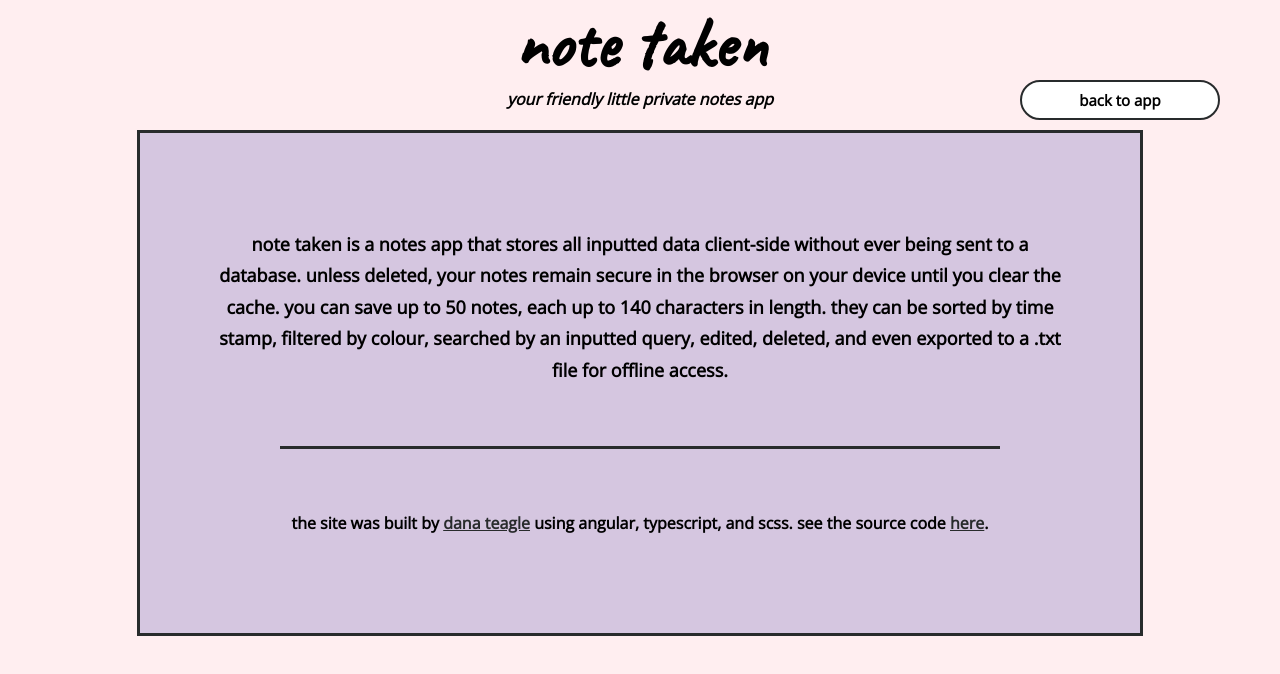
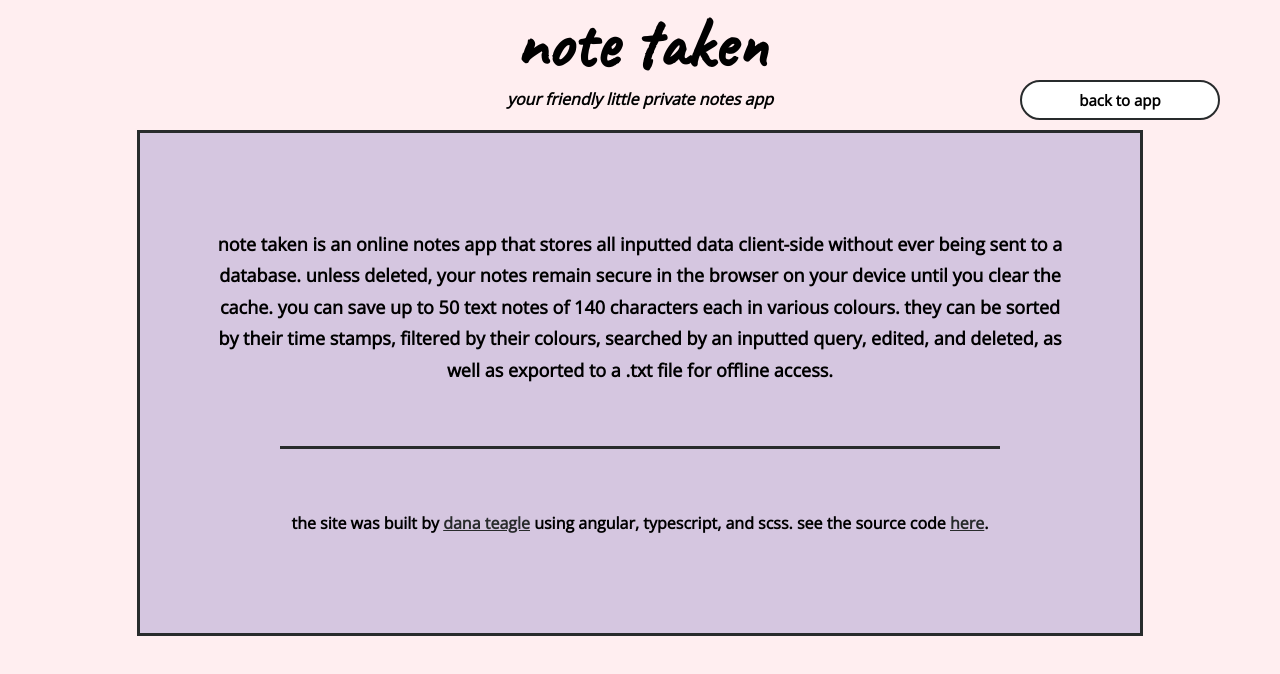
Before and after one commit to torontopubliclibra/note-taken, an Angular app: page / in a window 1280 px wide. Both pictures are taken after a click on the button "about". Shown: the top 674 px of the page. Built offline with nearby package versions, Linux system fonts and the light colour scheme.

Commit message:
feat: updated footer text and added formatInput function

```diff
--- a/src/app/app.component.html
+++ b/src/app/app.component.html
@@ -45,7 +45,7 @@
       </div>
 
       <!-- notepad text area -->
-      <textarea [(ngModel)]="inputtedText" maxlength="140" wrap="hard" placeholder={{placeholder}} (keydown.enter)="saveNote($event)"></textarea>
+      <textarea [(ngModel)]="inputtedText" (ngModelChange)="formatInput()" maxlength="140" wrap="hard" placeholder={{placeholder}} (keydown.enter)="saveNote($event)"></textarea>
 
       <!-- notepad save and clear buttons -->
       <div class="notepad-buttons">
@@ -166,7 +166,7 @@
   <!-- footer section -->
   <footer class="{{view !== 'info' ? 'disabled' : ''}}">
     <p>
-      Note Taken is a notes app that stores all inputted data client-side without ever being sent to a database. Unless deleted, your notes remain secure in the browser on your device until you clear the cache. You can save up to 50 notes, each up to 140 characters in length. They can be sorted by time stamp, filtered by colour, searched by an inputted query, edited, deleted, and even exported to a .txt file for offline access.
+      Note Taken is an online notes app that stores all inputted data client-side without ever being sent to a database. Unless deleted, your notes remain secure in the browser on your device until you clear the cache. You can save up to 50 text notes of 140 characters each in various colours. They can be sorted by their time stamps, filtered by their colours, searched by an inputted query, edited, and deleted, as well as exported to a .txt file for offline access.
     </p>
     <hr/>
     <p>
--- a/src/app/app.component.ts
+++ b/src/app/app.component.ts
@@ -154,6 +154,14 @@ export class AppComponent {
       // set the filtered notes variables to the new filtered notes
       this.filteredNotes = updatedNotes;
 
+    }
+
+  }
+
+  formatInput = () => {
+
+    if (this.inputtedText) {
+      this.inputtedText = this.inputtedText.replaceAll(/\n/g, ' ')
     }
 
   }
```
